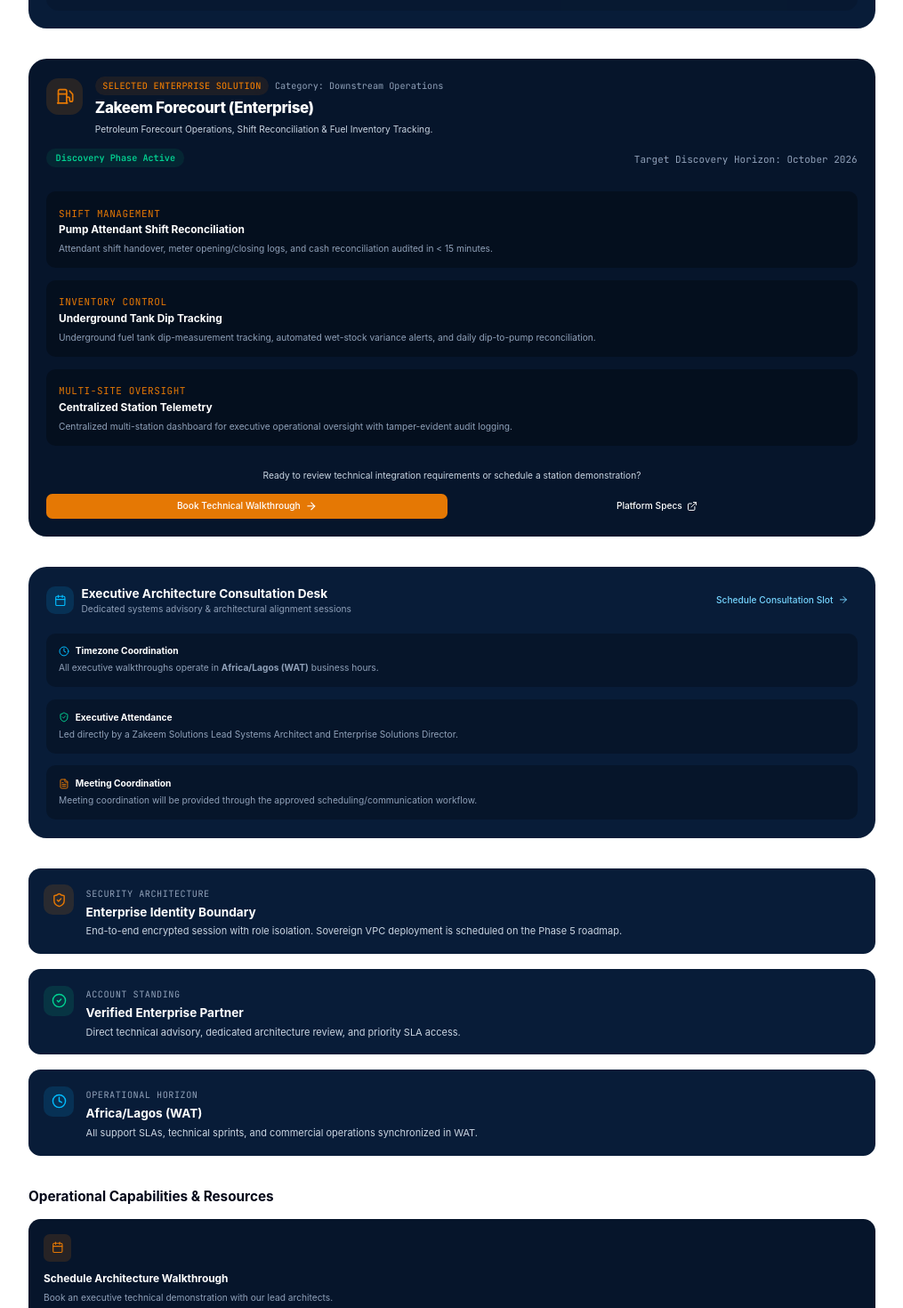
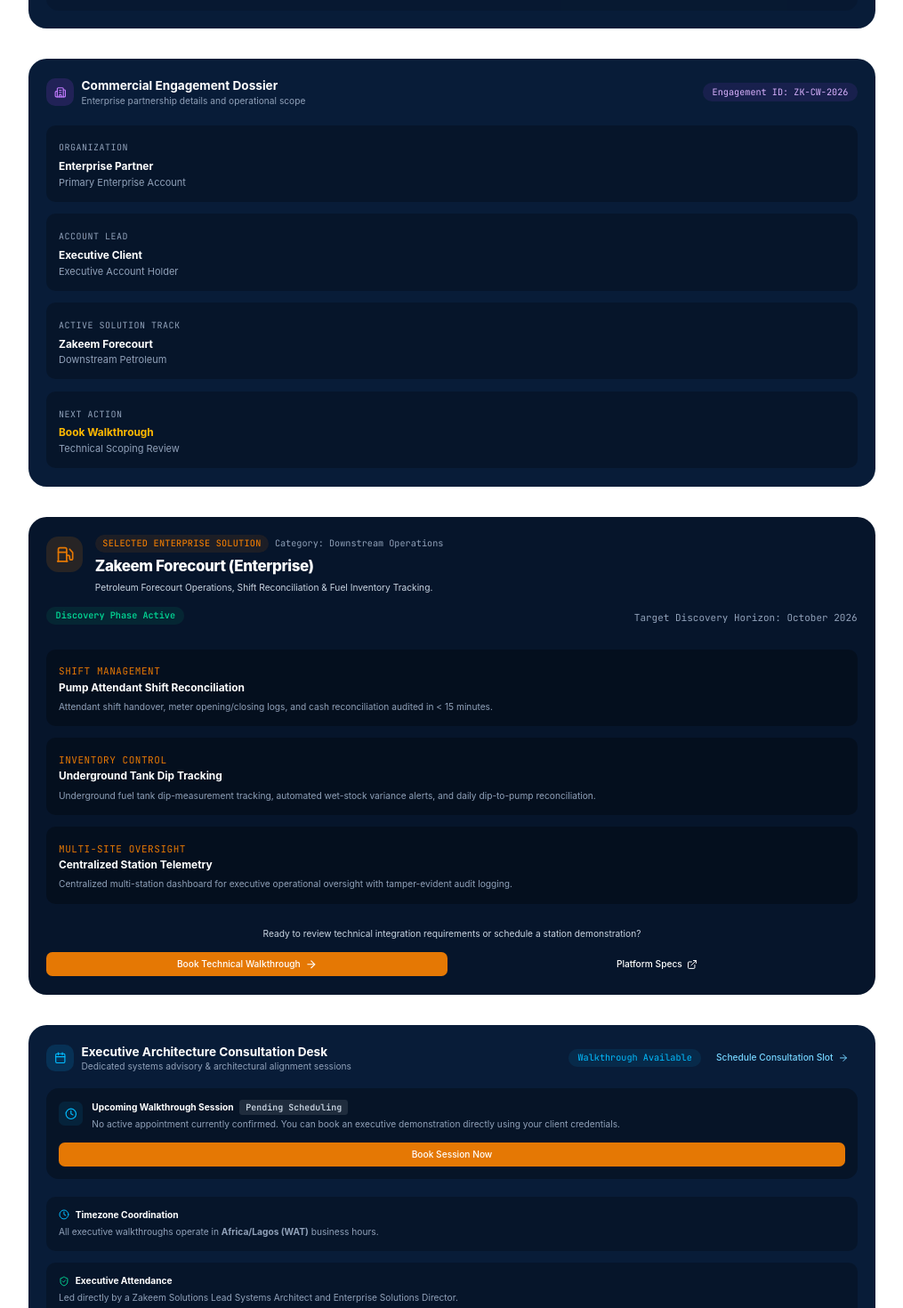
Before and after one commit to elameen37/zakeem-solutions, a React (Vite) app: page /portal in a window 1280 px wide. Shown: the part 960-2430 px from the top of the page at 89% size, without its empty margins (132-1147 px from the left). Built offline with nearby package versions, Linux system fonts and the light colour scheme; no server answers; sample sign-in values are in the browser's storage.

Commit message:
feat(portal): harden client commercial experience

```diff
--- a/src/pages/portal/ClientPortalPage.tsx
+++ b/src/pages/portal/ClientPortalPage.tsx
@@ -3,7 +3,7 @@
 import {
   Building2, ShieldCheck, LogOut, ArrowRight, Calendar, LifeBuoy, BookOpen, Layers,
   Clock, CheckCircle2, AlertCircle, FileText, Cpu, Fuel, Sparkles, ChevronRight,
-  UserCheck, ExternalLink, Activity
+  UserCheck, ExternalLink, Activity, Phone, Mail, User, Info, Lock
 } from "lucide-react";
 import { SEO } from "@/components/seo/SEO";
 import { Badge } from "@/components/ui/Badge";
@@ -23,6 +23,7 @@
   const displayEmail = user?.email || "Authenticated Session";
   const displayOrg = profile?.organization || "Enterprise Partner";
   const displayJobTitle = profile?.jobTitle || "Executive Account Holder";
+  const displayPhone = profile?.phone || "Direct line on file";
 
   return (
     <>
@@ -33,15 +34,15 @@
         noindex={true}
       />
 
-      <section className="pt-10 pb-24 border-b border-white/10 min-h-[85vh]">
+      <section className="pt-10 pb-24 border-b border-white/10 min-h-[85vh]" aria-label="Enterprise Client Workspace">
         <div className="container mx-auto px-4 md:px-6 max-w-6xl space-y-10">
 
           {/* 1. Welcome & Identity Header */}
-          <div className="flex flex-col md:flex-row md:items-center justify-between gap-6 border-b border-white/10 pb-8">
+          <header className="flex flex-col md:flex-row md:items-center justify-between gap-6 border-b border-white/10 pb-8">
             <div>
               <div className="flex items-center gap-2.5 mb-2.5 flex-wrap">
                 <Badge variant="neon">Enterprise Client Portal</Badge>
-                <span className="text-xs font-mono text-emerald-400 flex items-center gap-1.5">
+                <span className="text-xs font-mono text-emerald-400 flex items-center gap-1.5" role="status">
                   <span className="w-1.5 h-1.5 rounded-full bg-emerald-400 animate-pulse" />
                   Active Enterprise Session
                 </span>
@@ -65,7 +66,7 @@
 
             <div className="flex items-center gap-3 shrink-0">
               {isAdmin && (
-                <Button variant="outline" size="sm" href="/admin/scheduling">
+                <Button variant="outline" size="sm" href="/admin/scheduling" aria-label="Go to Admin Scheduling Desk">
                   Admin Scheduling Desk
                 </Button>
               )}
@@ -75,25 +76,26 @@
                 onClick={handleSignOut}
                 leftIcon={<LogOut className="w-4 h-4" />}
                 className="text-slate-400 hover:text-rose-400 border border-white/10"
+                aria-label="Sign out of enterprise portal"
               >
                 Sign Out
               </Button>
             </div>
-          </div>
+          </header>
 
           {/* 2. Enterprise Onboarding & Engagement Milestone Horizon */}
-          <div data-surface="dark" className="p-6 rounded-3xl bg-[#081c38] border border-white/10 space-y-5">
+          <section data-surface="dark" className="p-6 rounded-3xl bg-[#081c38] border border-white/10 space-y-5" aria-labelledby="milestone-heading">
             <div className="flex items-center justify-between gap-4 flex-wrap">
               <div className="flex items-center gap-2.5">
                 <div className="w-9 h-9 rounded-xl bg-emerald-500/15 border border-emerald-500/30 flex items-center justify-center text-emerald-400">
                   <Activity className="w-4 h-4" />
                 </div>
                 <div>
-                  <h2 className="text-base font-bold text-white">Commercial Engagement & Onboarding Horizon</h2>
+                  <h2 id="milestone-heading" className="text-base font-bold text-white">Commercial Engagement & Onboarding Horizon</h2>
                   <p className="text-xs text-slate-400">Authoritative lifecycle tracking for {displayOrg}</p>
                 </div>
               </div>
-              <span className="text-xs font-mono px-3 py-1 rounded-full bg-amber-500/10 text-amber-400 border border-amber-500/30 flex items-center gap-1.5">
+              <span className="text-xs font-mono px-3 py-1 rounded-full bg-amber-500/10 text-amber-400 border border-amber-500/30 flex items-center gap-1.5" role="status">
                 <span className="w-1.5 h-1.5 rounded-full bg-amber-400 animate-pulse" />
                 Active Discovery Phase
               </span>
@@ -171,10 +173,54 @@
                 </div>
               </div>
             </div>
+          </section>
+
+          {/* 3. Commercial Engagement Summary Dossier */}
+          <section data-surface="dark" className="p-6 rounded-3xl bg-[#081c38] border border-white/10 space-y-4" aria-labelledby="commercial-dossier-heading">
+            <div className="flex items-center justify-between gap-4 flex-wrap">
+              <div className="flex items-center gap-2.5">
+                <div className="w-9 h-9 rounded-xl bg-purple-500/15 border border-purple-500/30 flex items-center justify-center text-purple-400">
+                  <Building2 className="w-4 h-4" />
+                </div>
+                <div>
+                  <h2 id="commercial-dossier-heading" className="text-base font-bold text-white">Commercial Engagement Dossier</h2>
+                  <p className="text-xs text-slate-400">Enterprise partnership details and operational scope</p>
+                </div>
+              </div>
+              <span className="text-xs font-mono text-purple-300 bg-purple-500/10 px-3 py-1 rounded-full border border-purple-500/20">
+                Engagement ID: ZK-CW-2026
+              </span>
             </div>
 
-          {/* 3. Active Solution Engagement Context: Zakeem Forecourt */}
-          <div data-surface="dark" className="p-6 md:p-8 rounded-3xl bg-[#06152b] border border-[#e57804]/30 space-y-6">
+            <div className="grid grid-cols-1 sm:grid-cols-2 lg:grid-cols-4 gap-4 pt-2">
+              <div className="p-4 rounded-xl bg-black/25 border border-white/5">
+                <span className="text-[10px] font-mono uppercase tracking-wider text-slate-400">Organization</span>
+                <div className="text-sm font-bold text-white mt-1">{displayOrg}</div>
+                <p className="text-[11px] text-slate-400 mt-0.5">Primary Enterprise Account</p>
+              </div>
+
+              <div className="p-4 rounded-xl bg-black/25 border border-white/5">
+                <span className="text-[10px] font-mono uppercase tracking-wider text-slate-400">Account Lead</span>
+                <div className="text-sm font-bold text-white mt-1">{displayName}</div>
+                <p className="text-[11px] text-slate-400 mt-0.5">{displayJobTitle}</p>
+              </div>
+
+              <div className="p-4 rounded-xl bg-black/25 border border-white/5">
+                <span className="text-[10px] font-mono uppercase tracking-wider text-slate-400">Active Solution Track</span>
+                <div className="text-sm font-bold text-white mt-1">Zakeem Forecourt</div>
+                <p className="text-[11px] text-slate-400 mt-0.5">Downstream Petroleum</p>
+              </div>
+
+              <div className="p-4 rounded-xl bg-black/25 border border-white/5">
+                <span className="text-[10px] font-mono uppercase tracking-wider text-slate-400">Next Action</span>
+                <div className="text-sm font-bold text-amber-400 mt-1">Book Walkthrough</div>
+                <p className="text-[11px] text-slate-400 mt-0.5">Technical Scoping Review</p>
+              </div>
+            </div>
+          </section>
+
+          {/* 4. Active Solution Engagement Context: Zakeem Forecourt */}
+          <section data-surface="dark" className="p-6 md:p-8 rounded-3xl bg-[#06152b] border border-[#e57804]/30 space-y-6" aria-labelledby="forecourt-heading">
             <div className="flex flex-col md:flex-row md:items-center justify-between gap-4">
               <div className="flex items-start gap-4">
                 <div className="w-12 h-12 rounded-2xl bg-[#e57804]/15 border border-[#e57804]/30 flex items-center justify-center text-[#e57804] shrink-0 mt-0.5">
@@ -185,7 +231,7 @@
                     <Badge variant="blue">Selected Enterprise Solution</Badge>
                     <span className="text-xs font-mono text-slate-400">Category: Downstream Operations</span>
                   </div>
-                  <h2 className="text-xl sm:text-2xl font-extrabold text-white tracking-tight">
+                  <h2 id="forecourt-heading" className="text-xl sm:text-2xl font-extrabold text-white tracking-tight">
                     Zakeem Forecourt (Enterprise)
                   </h2>
                   <p className="text-xs sm:text-sm text-slate-300 mt-1 leading-relaxed">
@@ -195,7 +241,7 @@
               </div>
 
               <div className="shrink-0 flex sm:flex-col items-end justify-between sm:justify-center gap-2">
-                <span className="text-xs font-mono text-emerald-400 font-semibold bg-emerald-500/10 px-3 py-1 rounded-full border border-emerald-500/20">
+                <span className="text-xs font-mono text-emerald-400 font-semibold bg-emerald-500/10 px-3 py-1 rounded-full border border-emerald-500/20" role="status">
                   Discovery Phase Active
                 </span>
                 <span className="text-[11px] text-slate-400 font-mono">Target Discovery Horizon: October 2026</span>
@@ -238,7 +284,7 @@
                 <Button
                   variant="primary"
                   size="sm"
-                  href="/request-demo"
+                  href="/request-demo?product=forecourt"
                   rightIcon={<ArrowRight className="w-4 h-4" />}
                   className="w-full sm:w-auto"
                 >
@@ -255,32 +301,63 @@
                 </Button>
               </div>
             </div>
-          </div>
+          </section>
 
-          {/* 4. Executive Consultation & Walkthrough Desk */}
-          <div data-surface="dark" className="p-6 rounded-3xl bg-[#081c38] border border-white/10 space-y-4">
+          {/* 5. Executive Consultation & Walkthrough Desk */}
+          <section data-surface="dark" className="p-6 rounded-3xl bg-[#081c38] border border-white/10 space-y-5" aria-labelledby="consultation-desk-heading">
             <div className="flex items-center justify-between gap-4 flex-wrap">
               <div className="flex items-center gap-2.5">
                 <div className="w-9 h-9 rounded-xl bg-sky-500/15 border border-sky-500/30 flex items-center justify-center text-sky-400">
                   <Calendar className="w-4 h-4" />
                 </div>
                 <div>
-                  <h2 className="text-base font-bold text-white">Executive Architecture Consultation Desk</h2>
+                  <h2 id="consultation-desk-heading" className="text-base font-bold text-white">Executive Architecture Consultation Desk</h2>
                   <p className="text-xs text-slate-400">Dedicated systems advisory & architectural alignment sessions</p>
                 </div>
               </div>
+              <div className="flex items-center gap-2">
+                <span className="text-xs font-mono px-3 py-1 rounded-full bg-sky-500/10 text-sky-400 border border-sky-500/30">
+                  Walkthrough Available
+                </span>
                 <Button
                   variant="outline"
                   size="sm"
-                href="/request-demo"
+                  href="/request-demo?product=forecourt"
                   rightIcon={<ArrowRight className="w-3.5 h-3.5" />}
                   className="border-sky-500/30 text-sky-300 hover:bg-sky-500/10"
                 >
                   Schedule Consultation Slot
                 </Button>
               </div>
+            </div>
 
-            <div className="grid grid-cols-1 md:grid-cols-3 gap-4 pt-2">
+            {/* Current Booking Presentation / Empty State */}
+            <div className="p-4 rounded-2xl bg-black/30 border border-white/10 flex flex-col md:flex-row md:items-center justify-between gap-4">
+              <div className="flex items-start gap-3">
+                <div className="w-8 h-8 rounded-lg bg-sky-500/10 flex items-center justify-center text-sky-400 shrink-0 mt-0.5">
+                  <Clock className="w-4 h-4" />
+                </div>
+                <div>
+                  <div className="text-xs font-bold text-white flex items-center gap-2">
+                    <span>Upcoming Walkthrough Session</span>
+                    <span className="text-[10px] font-mono px-2 py-0.5 rounded bg-white/10 text-slate-300">Pending Scheduling</span>
+                  </div>
+                  <p className="text-xs text-slate-400 mt-1">
+                    No active appointment currently confirmed. You can book an executive demonstration directly using your client credentials.
+                  </p>
+                </div>
+              </div>
+              <Button
+                variant="primary"
+                size="sm"
+                href="/request-demo?product=forecourt"
+                className="shrink-0"
+              >
+                Book Session Now
+              </Button>
+            </div>
+
+            <div className="grid grid-cols-1 md:grid-cols-3 gap-4 pt-1">
               <div className="p-4 rounded-xl bg-black/25 border border-white/5">
                 <div className="flex items-center gap-2 text-xs font-bold text-white mb-1">
                   <Clock className="w-3.5 h-3.5 text-sky-400" />
@@ -311,10 +388,17 @@
                 </p>
               </div>
             </div>
+
+            <div className="text-[11px] text-slate-400 border-t border-white/5 pt-3 flex items-center justify-between gap-4 flex-wrap">
+              <span>Need to reschedule or cancel a session? Contact the Executive Service Desk with your booking reference.</span>
+              <Link to="/support" className="text-sky-400 hover:underline">
+                Contact Service Desk &rarr;
+              </Link>
             </div>
+          </section>
 
-          {/* 5. Account Overview Cards */}
-          <div className="grid grid-cols-1 md:grid-cols-3 gap-5">
+          {/* 6. Account & Security Boundary Cards */}
+          <section className="grid grid-cols-1 md:grid-cols-3 gap-5" aria-label="Security and Operational Overview">
             <div data-surface="dark" className="p-5 rounded-2xl bg-[#081c38] border border-white/10 flex items-start gap-4">
               <div className="w-10 h-10 rounded-xl bg-[#e57804]/15 border border-[#e57804]/30 flex items-center justify-center text-[#e57804] shrink-0 mt-0.5">
                 <ShieldCheck className="w-5 h-5" />
@@ -353,17 +437,17 @@
                 </p>
               </div>
             </div>
-          </div>
+          </section>
 
-          {/* 6. Quick Action Matrix */}
-          <div>
-            <h2 className="text-lg font-bold text-slate-950 dark:text-white mb-4 flex items-center gap-2">
+          {/* 7. Operational Capabilities & Legitimate Resources Matrix */}
+          <section aria-labelledby="resources-heading">
+            <h2 id="resources-heading" className="text-lg font-bold text-slate-950 dark:text-white mb-4 flex items-center gap-2">
               <span>Operational Capabilities & Resources</span>
             </h2>
 
             <div className="grid grid-cols-1 md:grid-cols-2 lg:grid-cols-4 gap-4">
               <Link
-                to="/request-demo"
+                to="/request-demo?product=forecourt"
                 className="group p-5 rounded-2xl bg-[#06152b] border border-white/10 hover:border-[#e57804]/40 transition-all flex flex-col justify-between"
               >
                 <div>
@@ -446,14 +530,45 @@
                 </div>
               </Link>
             </div>
+          </section>
+
+          {/* 8. Operational Advisory & Broadcast Channel */}
+          <section data-surface="dark" className="p-6 rounded-3xl bg-[#081c38] border border-white/10 space-y-4" aria-labelledby="advisory-heading">
+            <div className="flex items-center justify-between gap-4 flex-wrap">
+              <div className="flex items-center gap-2.5">
+                <div className="w-9 h-9 rounded-xl bg-emerald-500/15 border border-emerald-500/30 flex items-center justify-center text-emerald-400">
+                  <ShieldCheck className="w-4 h-4" />
+                </div>
+                <div>
+                  <h2 id="advisory-heading" className="text-base font-bold text-white">Advisory & Operational Broadcasts</h2>
+                  <p className="text-xs text-slate-400">Authoritative channel for customer security and platform advisories</p>
+                </div>
+              </div>
+              <span className="text-xs font-mono text-emerald-400 bg-emerald-500/10 px-3 py-1 rounded-full border border-emerald-500/20 flex items-center gap-1.5">
+                <span className="w-1.5 h-1.5 rounded-full bg-emerald-400" />
+                All Systems Normal
+              </span>
             </div>
 
-          {/* 7. Coming Online Modules Roadmap Notice */}
-          <div data-surface="dark" className="p-6 rounded-3xl bg-[#081c38] border border-white/10 space-y-4">
+            <div className="p-4 rounded-2xl bg-black/25 border border-white/5 space-y-2">
+              <div className="flex items-center gap-2 text-xs font-bold text-white">
+                <Info className="w-3.5 h-3.5 text-sky-400" />
+                <span>Notice on Communication & Dispatch Protocols</span>
+              </div>
+              <p className="text-xs text-slate-300 leading-relaxed">
+                System operational advisories and milestone updates are posted directly to this workspace.
+                Meeting coordination will be provided through the approved scheduling/communication workflow.
+                For mission-critical inquiries or immediate escalation, authorized personnel can utilize the Executive Service Desk.
+              </p>
+            </div>
+          </section>
+
+          {/* 9. Coming Online Modules Roadmap Notice (Honest Future State) */}
+          <section data-surface="dark" className="p-6 rounded-3xl bg-[#081c38] border border-white/10 space-y-4" aria-labelledby="roadmap-heading">
             <div className="flex items-center justify-between gap-4 flex-wrap">
               <div className="flex items-center gap-2.5">
                 <Cpu className="w-5 h-5 text-[#e57804]" />
-                <h3 className="text-base font-bold text-white">Client Portal Roadmap Modules</h3>
+                <h3 id="roadmap-heading" className="text-base font-bold text-white">Client Portal Roadmap Modules</h3>
               </div>
               <span className="text-[10px] font-mono px-2.5 py-1 rounded-full bg-amber-500/10 text-amber-400 border border-amber-500/30">
                 Phase 24 Deployment Pipeline
@@ -489,7 +604,7 @@
                 <p className="text-[11px] text-slate-400">Uptime guarantees, latency dashboards, and cryptographic audit logs.</p>
               </div>
             </div>
-          </div>
+          </section>
 
         </div>
       </section>
```
Lines whose indentation alone changed are shown as unchanged.
